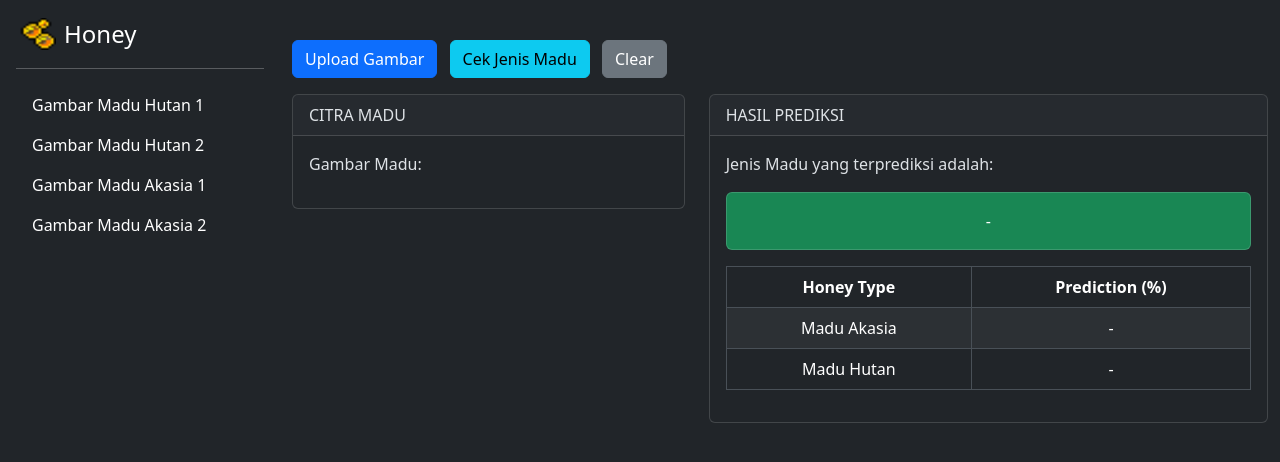
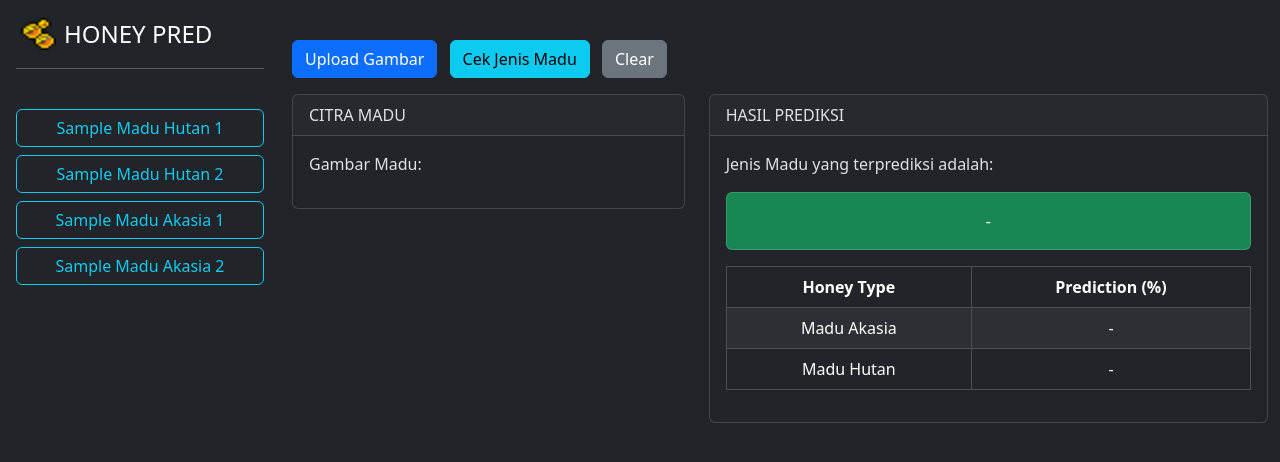
Before and after one commit to ridwaanhall/honey-classification, a Django app: page / in a window 1280 px wide. Shown: the top 462 px of the page. Run offline with Django 4.2, Linux system fonts and the light colour scheme; parts of the project's set-up code (start-up, migrations or seed data) failed here and were passed over; some libraries are stand-ins or nearby versions.

Commit message:
Refactor sidebar.html to update sample honey images and improve user experience

```diff
--- a/templates/sidebar.html
+++ b/templates/sidebar.html
@@ -2,36 +2,21 @@
 <div class="d-flex flex-column flex-shrink-0 p-3 text-white bg-dark" style="width: 280px;">
     <a href="/" class="d-flex align-items-center mb-3 mb-md-0 me-md-auto text-white text-decoration-none">
         <img src="{% static 'favicon.ico' %}" alt="Logo" width="40" height="32" class="me-2" />
-        <span class="fs-4">Honey</span>
+        <span class="fs-4">HONEY PRED</span>
     </a>
     <hr />
-    <ul class="nav nav-pills flex-column mb-auto">
-        <li>
-            <a href="#" class="nav-link text-white" onclick="showImage('/static/img/madu_hutan/hutan_1.jpg')">
-                Gambar Madu Hutan 1
-            </a>
-        </li>
-        <li>
-            <a href="#" class="nav-link text-white" onclick="showImage('/static/img/madu_hutan/hutan_2.jpg')">
-                Gambar Madu Hutan 2
-            </a>
-        </li>
-        <li>
-            <a href="#" class="nav-link text-white" onclick="showImage('/static/img/madu_akasia/akasia_1.jpg')">
-                Gambar Madu Akasia 1
-            </a>
-        </li>
-        <li>
-            <a href="#" class="nav-link text-white" onclick="showImage('/static/img/madu_akasia/akasia_2.jpg')">
-                Gambar Madu Akasia 2
-            </a>
-        </li>
-    </ul>
-    {% comment %} <hr />
-    <div class="dropdown">
-        <a href="#" class="d-flex align-items-center text-white text-decoration-none dropdown-toggle" id="dropdownUser1" data-bs-toggle="dropdown" aria-expanded="false">
-            <img src="https://github.com/mdo.png" alt="" width="32" height="32" class="rounded-circle me-2" />
-            <strong>mdo</strong>
-        </a>
-    </div> {% endcomment %}
+    <div class="nav nav-pills flex-column mb-auto">
+        <button type="button" class="btn btn-outline-info mt-4" onclick="showImage('/static/img/madu_hutan/hutan_1.jpg')">
+            Sample Madu Hutan 1
+        </button>
+        <button type="button" class="btn btn-outline-info mt-2" onclick="showImage('/static/img/madu_hutan/hutan_2.jpg')">
+            Sample Madu Hutan 2
+        </button>
+        <button type="button" class="btn btn-outline-info mt-2" onclick="showImage('/static/img/madu_akasia/akasia_1.jpg')">
+            Sample Madu Akasia 1
+        </button>
+        <button type="button" class="btn btn-outline-info mt-2" onclick="showImage('/static/img/madu_akasia/akasia_2.jpg')">
+            Sample Madu Akasia 2
+        </button>
+    </div>
 </div>
```
